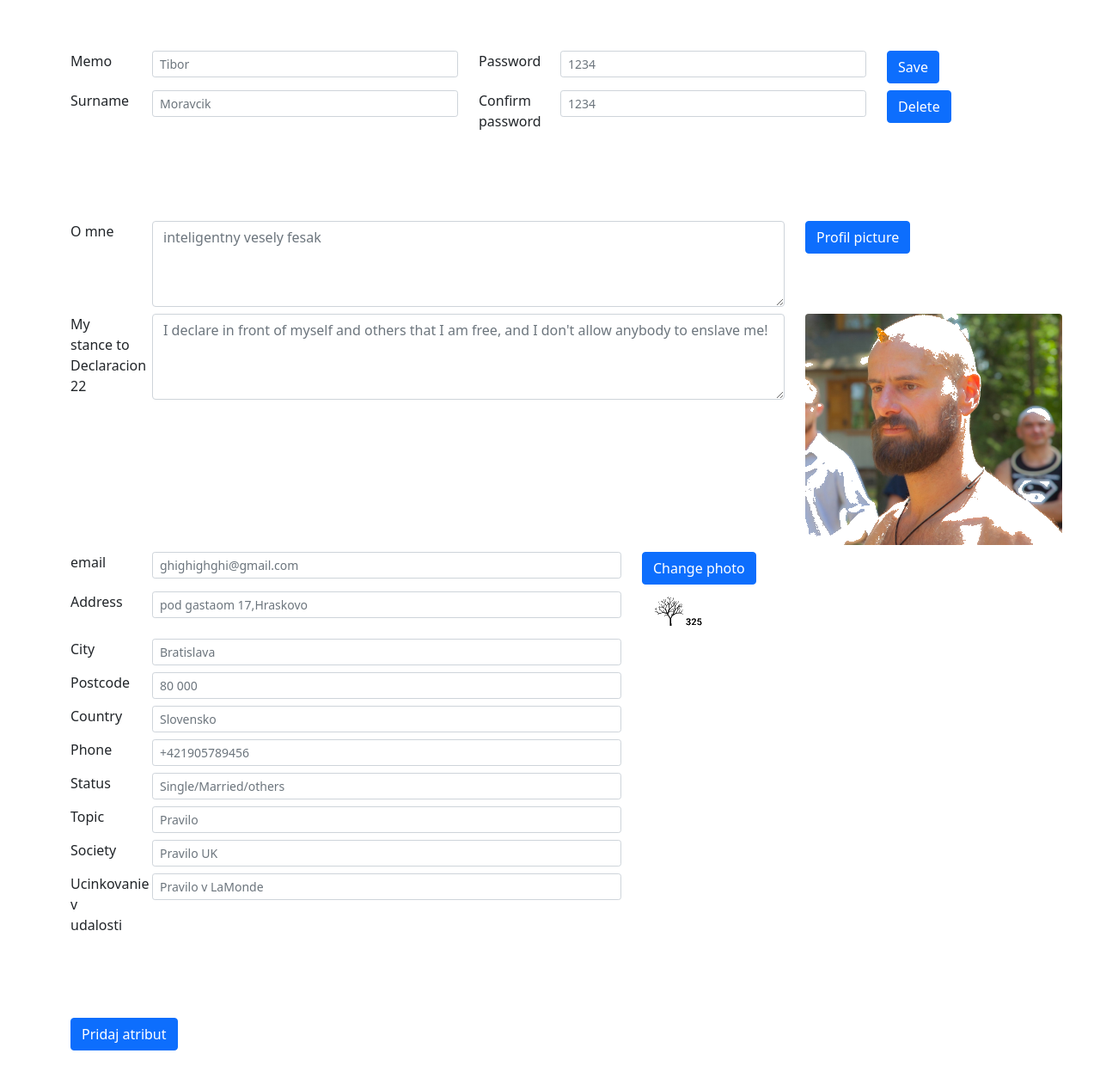
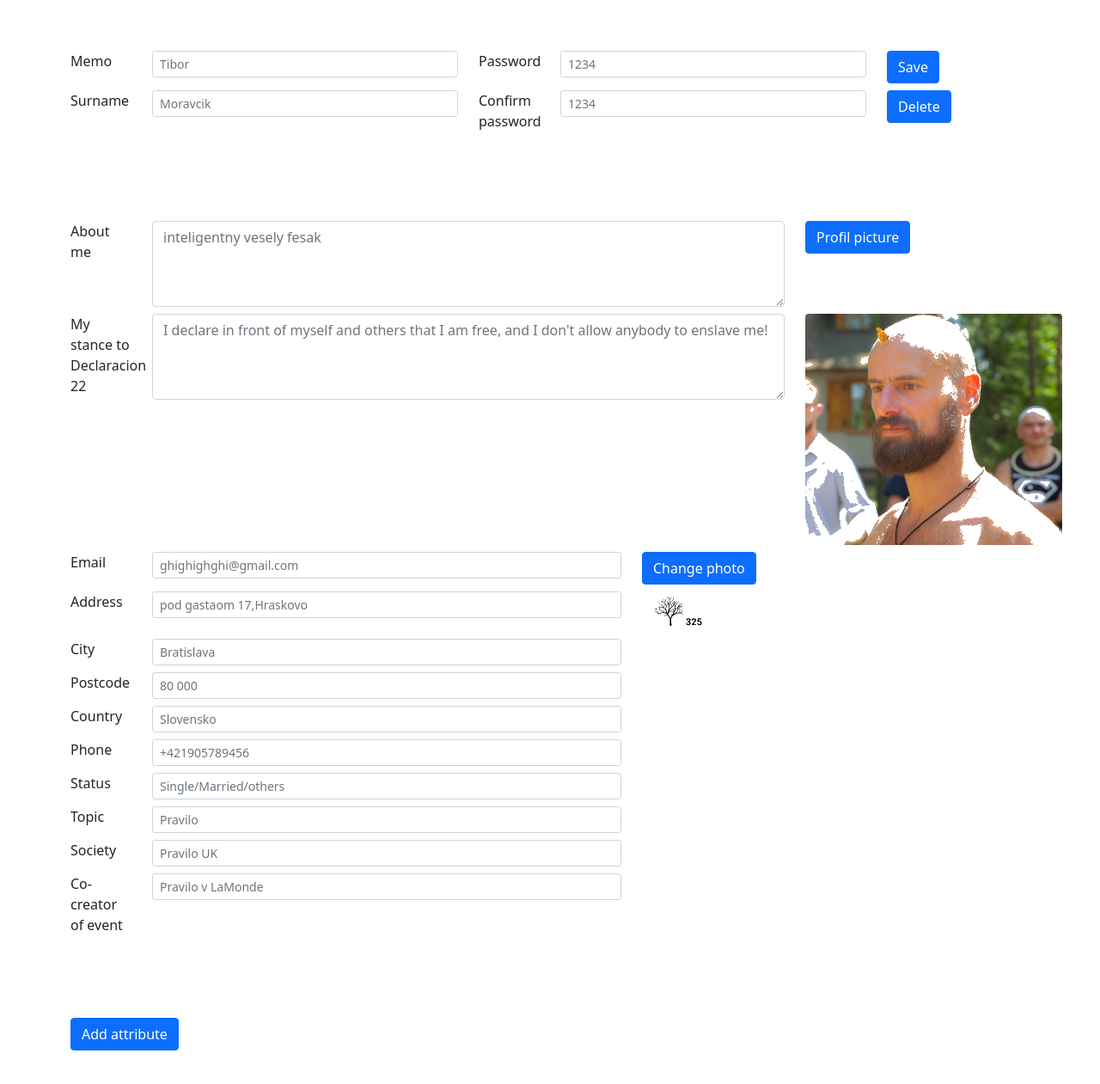
Before and after one commit to ArifuzzamanTusar/deklaracia, a plain HTML site: page Osobny-profil.html in a window 1280 px wide. Shown: the part 101-1362 px from the top of the page at 86% size. Drawn offline with nearby package versions, Linux system fonts and the light colour scheme.

Commit message:
translate & move <body>

```diff
--- a/Osobny-profil.html
+++ b/Osobny-profil.html
@@ -77,12 +77,13 @@
         </div>
     </section>
 </header>
+<body>
 <main>
     <section id="homeHero">
         <div class="container hero py-5">
             <div class="form-group row mt-2">
 
-                <label for="colFormLabelSm" class="col-sm-1 ">O mne</label>
+                <label for="colFormLabelSm" class="col-sm-1 ">About me</label>
 
                 <div class="col-sm-8">
 
@@ -111,7 +112,7 @@
             </div>
             <div class="form-group row mt-2">
 
-                <label for="colFormLabelSm" class="col-sm-1 ">email</label>
+                <label for="colFormLabelSm" class="col-sm-1 ">Email</label>
 
                 <div class="col-sm-6">
 
@@ -223,7 +224,7 @@
             </div>
             <div class="form-group row mt-2">
 
-                <label for="colFormLabelSm" class="col-sm-1 ">Ucinkovanie v udalosti</label>
+                <label for="colFormLabelSm" class="col-sm-1 ">Co-creator of event</label>
 
                 <div class="col-sm-6">
 
@@ -238,7 +239,7 @@
     <section id="homeHero">
         <div class="container hero py-5">
             <div class="col-sm-2">
-                <button type="button" class="btn btn-primary">Pridaj atribut</button>
+                <button type="button" class="btn btn-primary">Add attribute</button>
             </div>
         </div>
 
@@ -246,7 +247,7 @@
 
 </main>
 
-<body>
+
     <!-- Bootstrap JavaScript Libraries -->
     <script src="https://cdn.jsdelivr.net/npm/@popperjs/core@2.9.2/dist/umd/popper.min.js"
         integrity="sha384-IQsoLXl5PILFhosVNubq5LC7Qb9DXgDA9i+tQ8Zj3iwWAwPtgFTxbJ8NT4GN1R8p"
```
